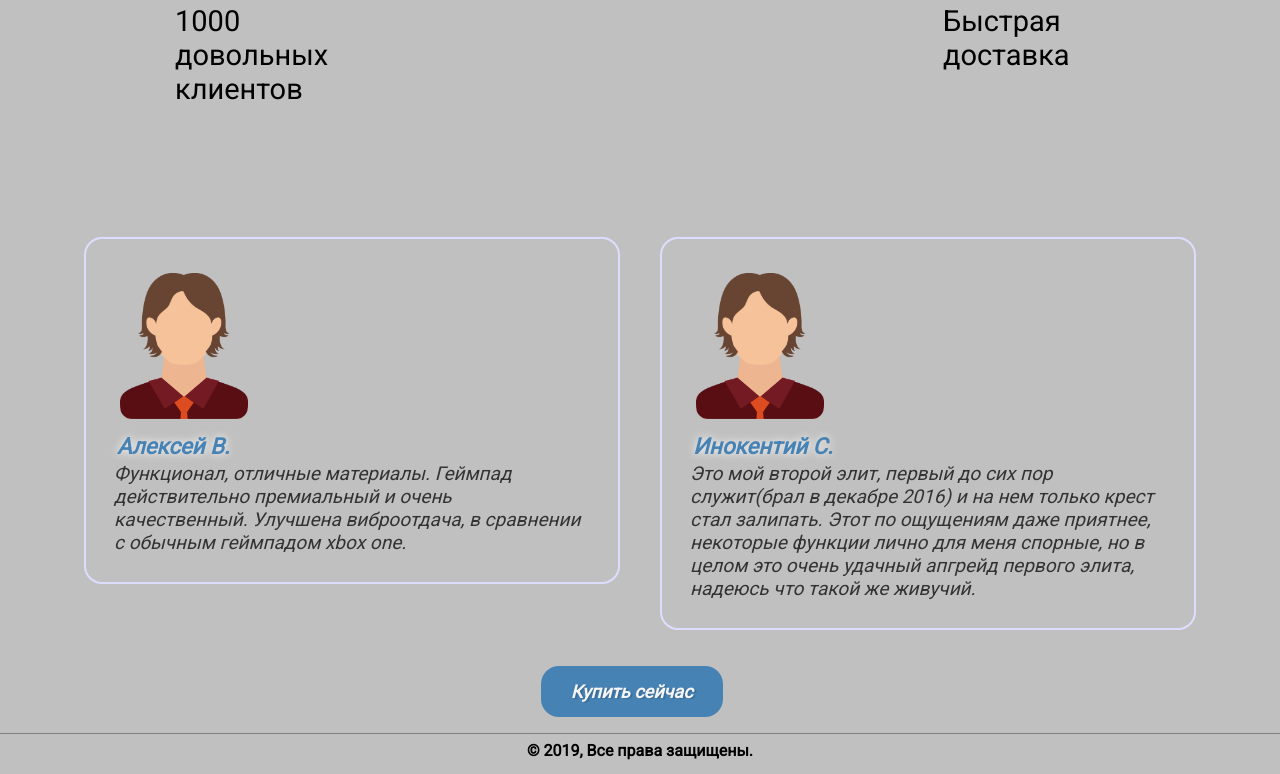
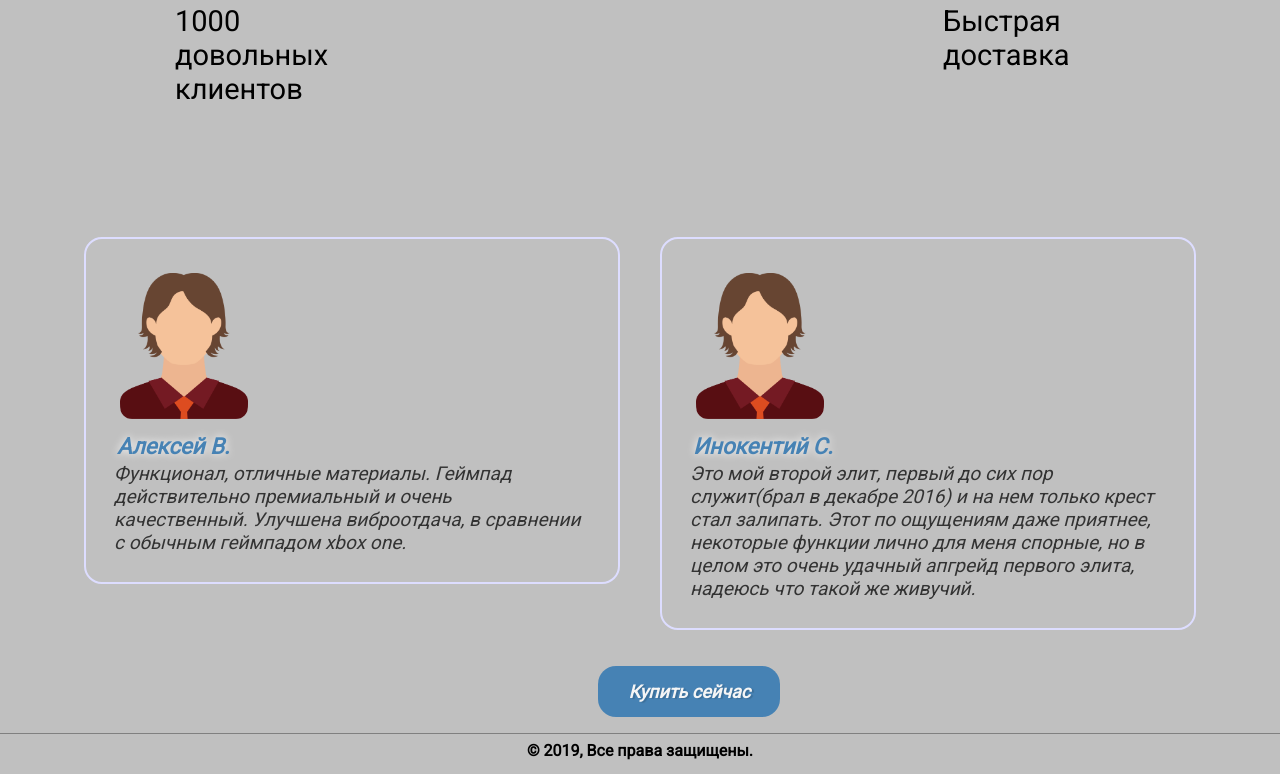
Before and after one commit to Sou1Jkeee/landing, a plain HTML site: page index.html in a window 1280 px wide. Shown: the part 1190-1964 px from the top of the page. Drawn offline with Linux system fonts and the light colour scheme; a script that the page names is missing.

Commit message:
fixed bugs

```diff
--- a/css/grid.css
+++ b/css/grid.css
@@ -113,6 +113,6 @@
 }
 
 .buy {
-  margin-left: 40%;
-  margin-right: 40%;
+  margin-left: 45%;
+  position: relative;
 }
```
